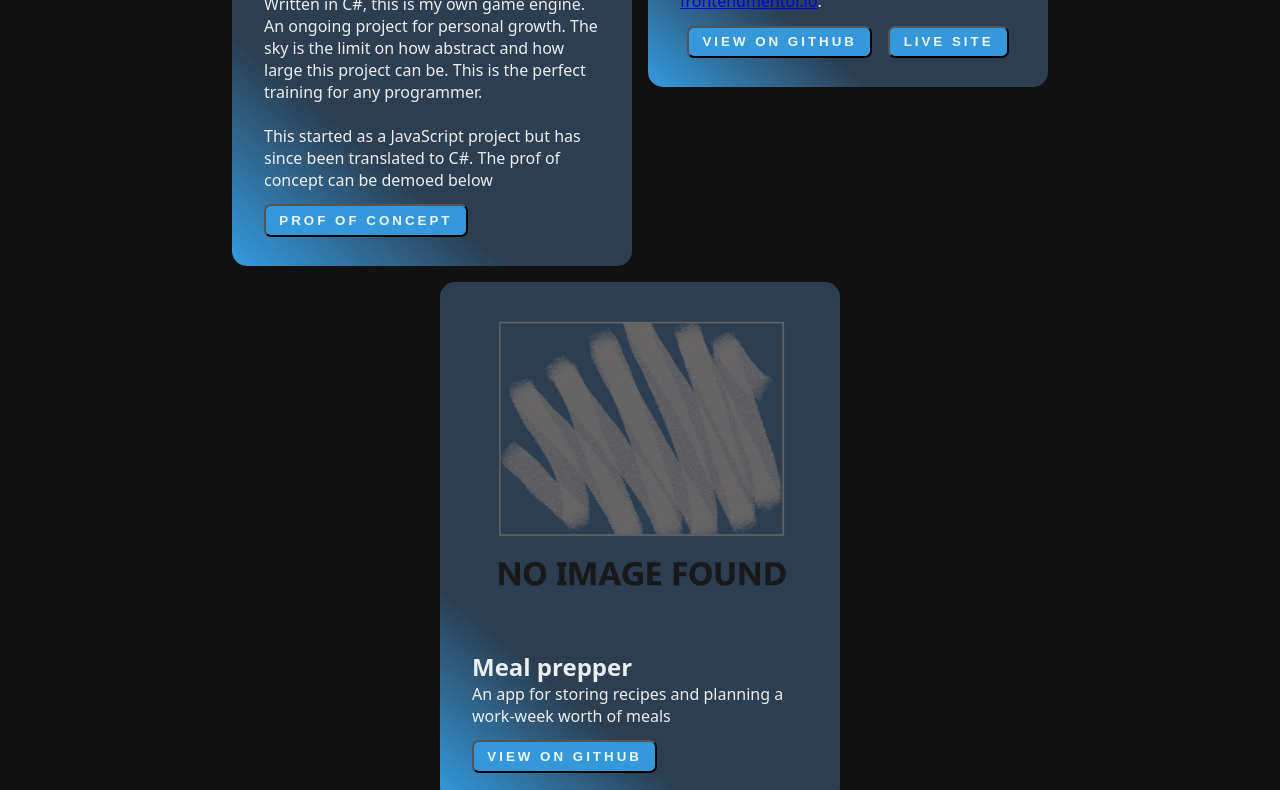
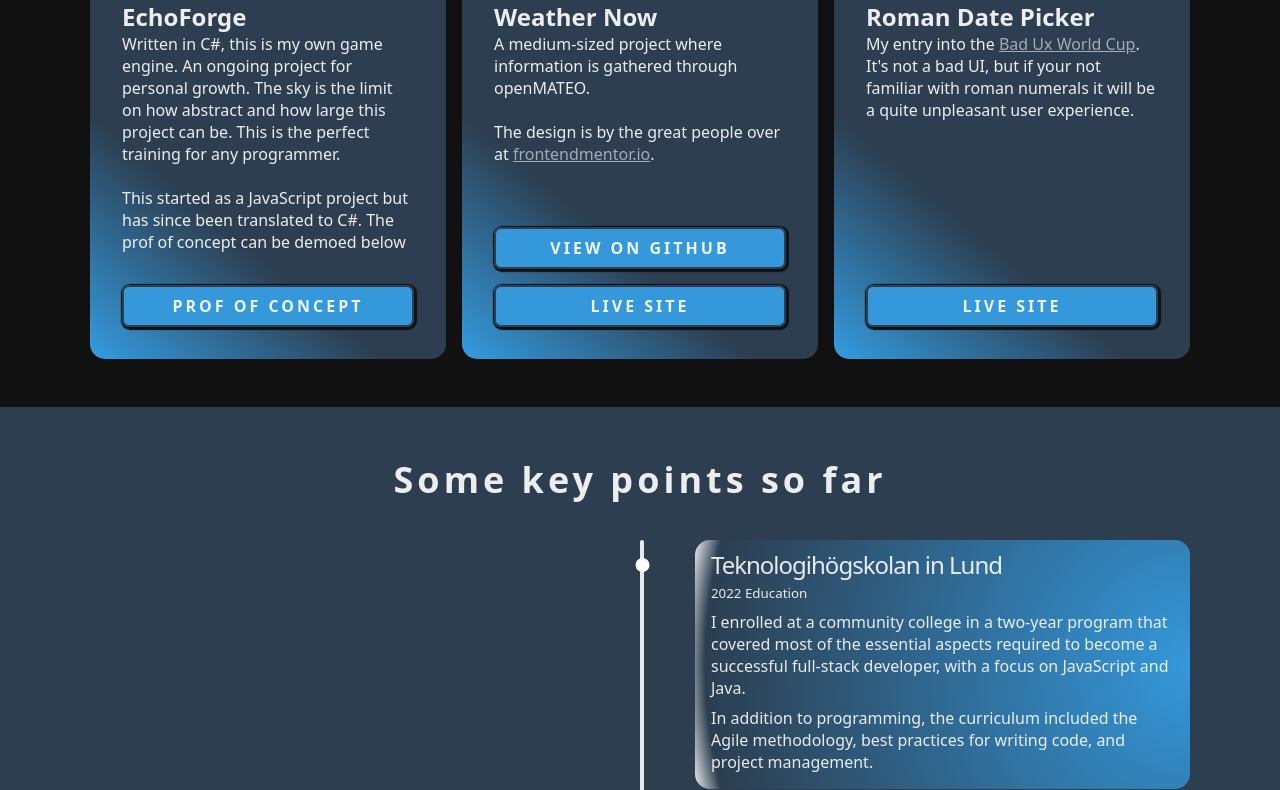
Before and after one commit to MSkagh/portfolio, a plain HTML site: page index.html in a window 1280 px wide. Shown: the part 1577-2367 px from the top of the page. Drawn offline with Linux system fonts and the light colour scheme.

Commit message:
General improvements to the projects section, adding two projects, removing one. Adjusted the way images was handeled in css for better responsiveness. Added a little more flair to the site with a new animation to the primary buttons. Fixed the background gradient on the timeline so it lines up with the actual line for a more cohesive style

```diff
--- a/index.html
+++ b/index.html
@@ -16,14 +16,14 @@
         <section class="hero">
             <div class="container">
 
-                    <div class="hero__content">
-                        <h1 class="hero__content--name">Martin Skagh</h1>
-                        <h2 class="hero__content--title">Fullstack Developer</h2>
-                        <h2 class="hero__content--location">Sweden</h2>
-                        <a href="mailto:martin.skagh@gmail.com" class="hero__content--button">Hire</a>
-                    </div>
-                    <img class="hero__img" src="img/Portrait.jpg"
-                        alt="A picture of a bearded man sitting by a computer, clearly AI-generated">
+                <div class="hero__content">
+                    <h1 class="hero__content--name">Martin Skagh</h1>
+                    <h2 class="hero__content--title">Fullstack Developer</h2>
+                    <h2 class="hero__content--location">Sweden</h2>
+                    <a href="mailto:martin.skagh@gmail.com" class="primary-button">Hire</a>
+                </div>
+                <img class="hero__img" src="img/Portrait.jpg"
+                    alt="A picture of a the developer">
 
             </div>
         </section>
@@ -103,11 +103,14 @@
         <section class="portfolio">
             <div class="container">
                 <h1 class="section__header">Projects</h1>
-                <div class="row">
+                <div class="project_wrapper">
 
                     <div class="project">
-                        <img class="project__img" src="/portfolio/img/logoEchoForge.png" alt="">
                         <div class="project__content">
+                        <div class="project__image_wrapper">
+                            <img class="project__img" src="../img/logoEchoForge.png" alt="Logo of EchoForge">
+                        </div>
+
                             <h2 class="project__content--name">EchoForge</h2>
                             <p class="project__content--description">
                                 Written in C#, this is my own game engine. An ongoing project for personal growth. The
@@ -116,41 +119,46 @@
                                 </br></br>
                                 This started as a JavaScript project but has since been translated to C#. The prof of
                                 concept can be demoed below</p>
-                            <button id="show-game-button" class="project__content--button">Prof of concept</button>
+
                         </div>
+                        <a id="show-game-button" class="primary-button">Prof of concept</a>
                     </div>
+
                     <div class="project">
-                        <img class="project__img" src="/portfolio/img/weatherNow.png" alt="">
                         <div class="project__content">
+                            <div class="project__image_wrapper">
+                                <img class="project__img" src="../img/weatherNow.png" alt="A screenshot of a weather app">
+                            </div>
                             <h2 class="project__content--name">Weather Now</h2>
                             <p class="project__content--description">A medium-sized project where information is
                                 gathered through openMATEO.
                                 <br><br>
                                 The design is by the great people
-                                over at <a href="https://www.frontendmentor.io/">frontendmentor.io</a>.
+                                over at <a href="https://www.frontendmentor.io/" target="_blank">frontendmentor.io</a>.
                             </p>
-                            <div class="row">
-                                <a href="https://github.com/MSkagh/weather_now" target="_blank">
-                                    <button class="project__content--button">View on Github</button>
-                                </a>
-                                <a href="https://mskagh.github.io/weather_now/" target="_blank">
-                                    <button class="project__content--button">Live site</button>
-                                </a>
-                            </div>
+                        </div>
+                        <div>
+                            <a href="https://github.com/MSkagh/weather_now" target="_blank"
+                                class="primary-button">View on Github</a>
+                            <a href="https://mskagh.github.io/weather_now/" target="_blank"
+                                class="primary-button">Live site</a>
                         </div>
                     </div>
+
                     <div class="project">
-                        <img class="project__img" src="/portfolio/img/noImage.png" alt="">
                         <div class="project__content">
-                            <h2 class="project__content--name">Meal prepper</h2>
-                            <p class="project__content--description">An app for storing recipes and planning a work-week
-                                worth of meals
+                            <div class="project__image_wrapper">
+                                <img class="project__img" src="../img/roman_date_picker.png" alt="A screenshot depicting a datepicker form with roman theme">
+                            </div>
+                            <h2 class="project__content--name">Roman Date Picker</h2>
+                            <p class="project__content--description">My entry into the <a href="https://badux.lol/" target="_blank">Bad Ux World Cup</a>. It's not a bad UI, but if your not familiar with roman numerals it will be a quite unpleasant user experience.
                             </p>
-                            <a href="https://github.com/MSkagh/Meal_planner" target="_blank">
-                                <button class="project__content--button">View on Github</button>
-                            </a>
                         </div>
+                        <a href="https://mskagh.github.io/roman_datepicker/" target="_blank"
+                            class="primary-button">Live site</a>
                     </div>
+
+
                 </div>
             </div>
         </section>
@@ -246,7 +254,7 @@
 
         <dialog id="game__dialog">
             <canvas id="game__canvas"></canvas>
-            <button id="hide-game-button" class="project__content--button">Close Game</button>
+            <button id="hide-game-button" class="primary-button">Close Game</button>
 
         </dialog>
     </main>
--- a/style.css
+++ b/style.css
@@ -35,7 +35,7 @@ section {
 
 }
 
-.line{
+.line {
     display: flex;
     align-items: center;
 }
@@ -52,6 +52,66 @@ img {
     max-width: 100%;
     height: auto;
     display: block;
+}
+
+/* BUTTONS */
+
+.primary-button {
+    display: block;
+    position: relative;
+    color: var(--light-color);
+    margin: 1em 0;
+    padding: .5em 1em;
+    text-align: center;
+    text-transform: uppercase;
+    text-decoration: none;
+    font-weight: 700;
+    letter-spacing: 3px;
+    border-radius: 7px;
+    border: 2px solid var(--secondary-color);
+    box-shadow: 1px 1px 1px 2px var(--dark-color);
+    z-index: 2;
+    overflow: hidden;
+
+
+}
+
+.primary-button:active {
+    box-shadow: 1px 1px 1px 2px var(--dark-color) inset;
+}
+
+
+
+.primary-button::before {
+    content: "";
+    position: absolute;
+    width: 200%;
+    height: 100%;
+    background: linear-gradient(90deg, var(--secondary-color), var(--secondary-color) 10%, var(--primary-color) 40%, var(--primary-color) 100%);
+    top: 0;
+    left: 0;
+    z-index: -1;
+    translate: -50% 0;
+
+
+}
+
+.primary-button:hover::before {
+    animation: background-bounce 0.5s forwards;
+
+}
+
+@keyframes background-bounce {
+    0%{
+        translate: -50% 0;
+    }
+    60%{
+        translate: -10% 0;
+    }
+    100%{
+        translate: -15% 0;
+    }
+
 }
 
 /* HERO SECTION */
@@ -123,7 +183,7 @@ img {
     gap: 1.25em;
 }
 
-.tech__disclaimer{
+.tech__disclaimer {
     font-weight: normal;
     font-size: 1rem;
     max-width: 60ch;
@@ -131,6 +191,7 @@ img {
     margin-bottom: 1em;
     text-wrap: balance;
 }
+
 .tech__stack.col {
     min-width: 140px;
 }
@@ -158,42 +219,35 @@ img {
     gap: 1em;
 }
 
-.project {
-    padding: 1em 2em;
-    border-radius: 15px;
-    background: linear-gradient(40deg, var(--primary-color) 1%, var(--secondary-color) 25%);
+.project_wrapper {
     display: flex;
-    flex-direction: column;
-    max-width: 400px;
-}
-
-.project>.row {
-
+    gap: 1em;
     flex-wrap: wrap;
+    justify-content: space-evenly;
 }
 
 .project__img {
     width: 100%;
+    aspect-ratio: 1/1;
     border-radius: 5px;
-    margin-bottom: 1em;
-}
-.project__content .row{
-    gap: 1em
-}
-.project__content--button {
-    text-transform: uppercase;
-    font-weight: 700;
-    letter-spacing: 3px;
-    color: var(--light-color);
-    background-color: var(--primary-color);
-    padding: .5em 1em;
-    border-radius: 7px;
-    margin-top: 1em;
-    margin-bottom: 1em;
+    object-fit: cover;
 }
 
-.project__content--button:hover {
-    opacity: 0.8;
+.project {
+    display: flex;
+    flex: 1;
+    justify-content: space-between;
+    gap: 1em;
+    padding: 1em 2em;
+    border-radius: 15px;
+    background: linear-gradient(40deg, var(--primary-color) 1%, var(--secondary-color) 25%);
+    flex-direction: column;
+    max-width: 400px;
+    min-width: 300px;
+}
+
+.project__image_wrapper {
+    margin-bottom: 1em;
 }
 
 /* FOOTER SECTION */
@@ -241,6 +295,7 @@ img {
 
 .timeline__item {
     background: radial-gradient(circle at 100%, var(--primary-color), var(--secondary-color) 95%, var(--light-color) 100%);
+
     margin-bottom: 1em;
     border-radius: 15px;
     padding: .5em 1em;
@@ -256,11 +311,13 @@ img {
     letter-spacing: -1px;
 }
 
-.timeline__item--description{
+.timeline__item--description {
     margin: 0.5em 0;
 }
 
 .timeline__item--left {
+    background: radial-gradient(circle at 100%, var(--primary-color), var(--secondary-color) 95%, var(--light-color) 100%);
+
     align-self: flex-end;
 }
 
@@ -293,13 +350,14 @@ img {
     transform: translateX(-4.5px);
 }
 
-#game__dialog{
+#game__dialog {
     width: 900px;
     height: 700px;
     margin: auto;
     justify-content: center;
 }
-#game__canvas{
+
+#game__canvas {
     position: relative;
     left: 50%;
     translate: -50%;
@@ -320,10 +378,12 @@ img {
         max-width: 40%;
         margin-left: 2em;
     }
-    .hero .container{
+
+    .hero .container {
         display: flex;
         justify-content: center;
     }
+
     .tech__stack--list>.row {
         justify-content: flex-start;
     }
@@ -341,24 +401,32 @@ img {
     }
 
     .timeline__item {
+        background: radial-gradient(circle at 0%, var(--primary-color), var(--secondary-color) 95%, var(--light-color) 100%);
         max-width: 45%;
     }
-    .timeline__line::before{
+
+    .timeline__line::before {
         left: 50%;
     }
-    .timeline__dot::before{
+
+    .timeline__dot::before {
         left: 50%;
     }
-    .timeline__item{
+
+    .timeline__item {
         text-align: right;
     }
-    .timeline__item--left{
+
+    .timeline__item--left {
+        background: radial-gradient(circle at 100%, var(--primary-color), var(--secondary-color) 95%, var(--light-color) 100%);
         text-align: left;
     }
 }
 
 
-
+a {
+    color: var(--light-shade);
+}
 
 .fa-css3-alt {
     color: #e34f26;
```
Also changed, not shown: img/roman_date_picker.png (added), img/weather_now_alt.jpg (deleted).
